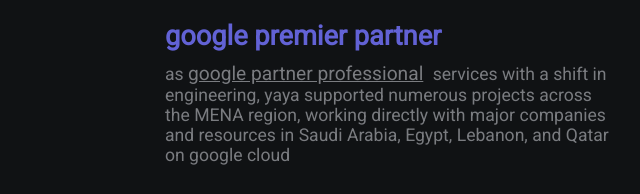
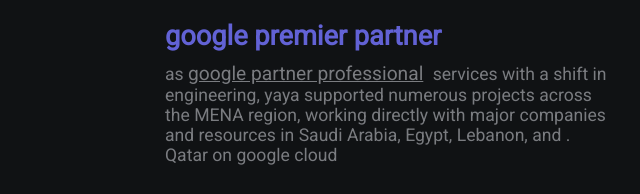
Before and after one commit to yaya2devops/profile, a website: page index.html in a window 1280 px wide. Shown: the part 821-1015 px from the top of the page, 475-1115 px from the left. Drawn offline with Linux system fonts and the light colour scheme.

Commit message:
Bold move, Ali

```diff
--- a/index.html
+++ b/index.html
@@ -37,7 +37,7 @@
             <p>yaya <a href="https://istic.computer-engineering.tech/#/../pfe" target="_blank" style="text-decoration: underline; display: inline;">was advisor over a year period</a> with KPMG Canada, persuading leading fintech and real estate companies and succeeding to implement and benefit them from the latest cybersecurity products in their environments</p>
 
             <h2 id="google_premier_partner">google premier partner</h2>
-            <p>as <a href="https://www.isolutions.sa/2023/11/20/zahid-group-celebrates-exciting-partnership-with-isolution-and-google-cloud/" target="_blank" style="text-decoration: underline; display: inline;">google partner professional</a> services with a shift in engineering, yaya supported numerous projects across the MENA region, working directly with major companies and resources in Saudi Arabia, Egypt, Lebanon, and Qatar on google cloud</p>
+            <p>as <a href="https://www.isolutions.sa/2023/11/20/zahid-group-celebrates-exciting-partnership-with-isolution-and-google-cloud/" target="_blank" style="text-decoration: underline; display: inline;">google partner professional</a> services with a shift in engineering, yaya supported numerous projects across the MENA region, working directly with major companies and resources in Saudi Arabia, Egypt, Lebanon, and . Qatar on google cloud</p>
 
             <h2 id="cybersecurity_researcher">cybersecurity researcher</h2>
             <p>yaya <a href="https://devsecops.computer-engineering.tech/" target="_blank" style="text-decoration: underline; display: inline; color: #007bff;">performed extensive research on DevSecOps</a> during consulting tenure producing a detailed paper on the latest innovations published by the university press and acknowledged from KPMG</p>
```
